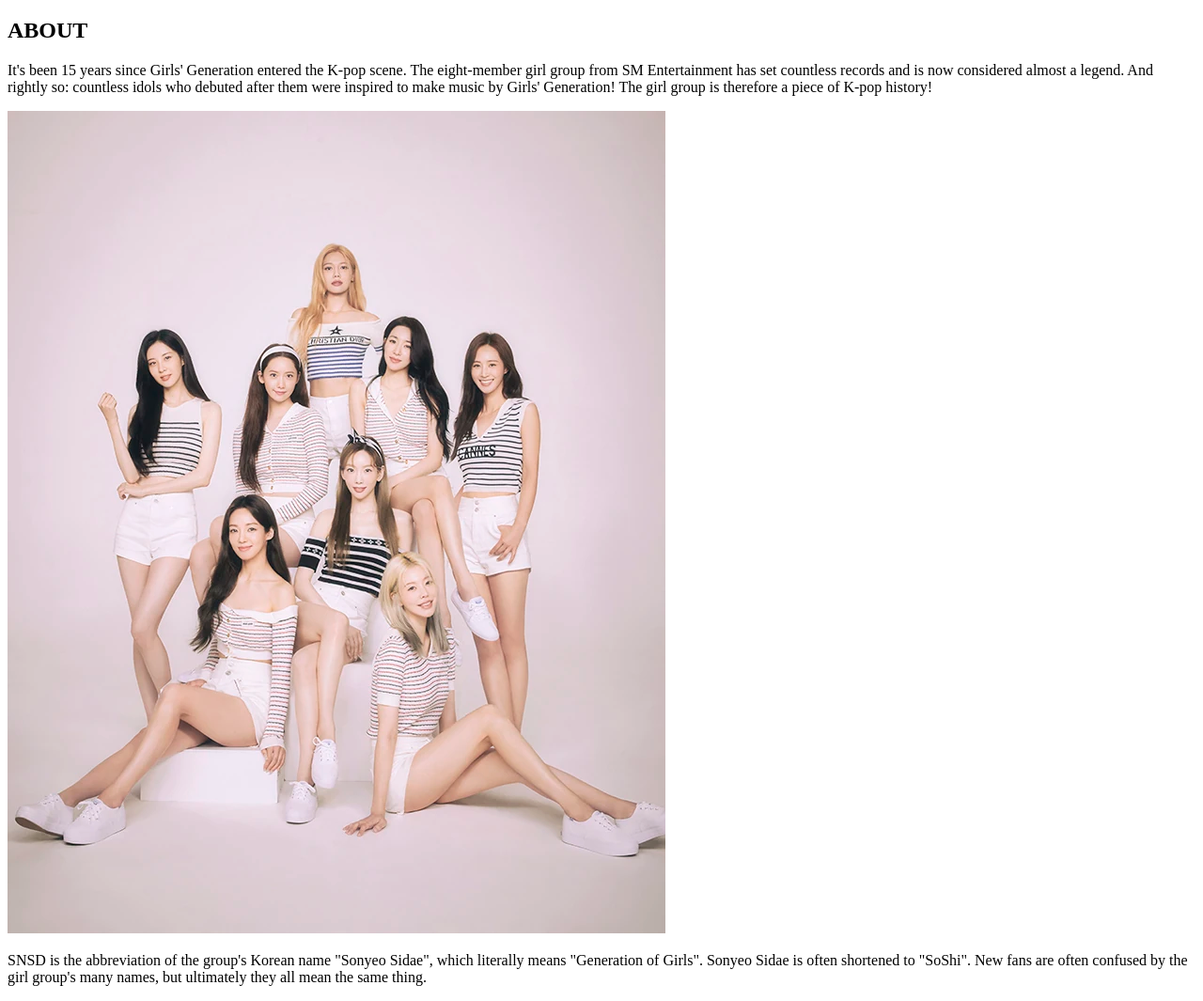
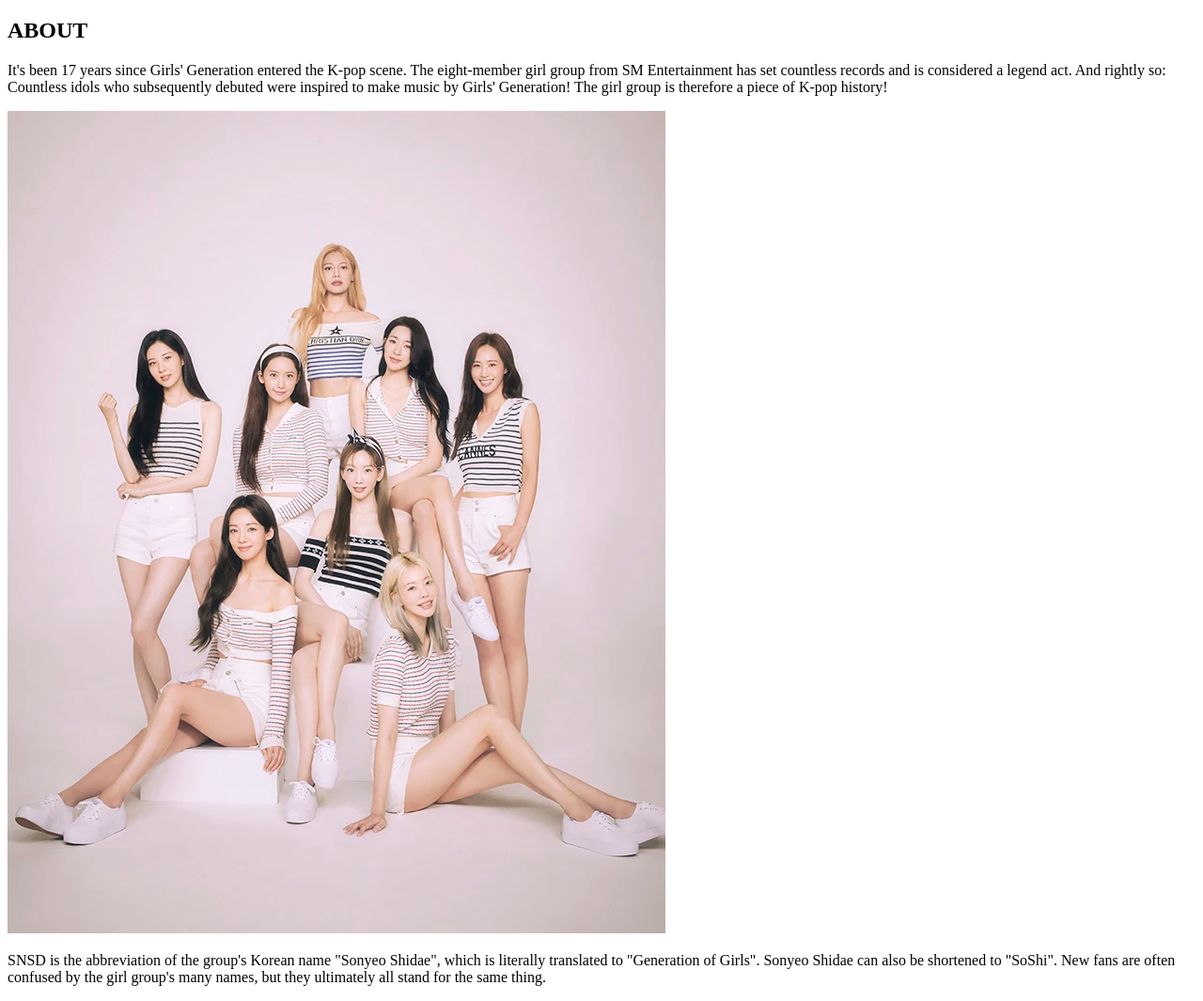
Before and after one commit to emazzz/firstever, a plain HTML site: page ABOUT.html in a window 1280 px wide. Shown: the part 149-1214 px from the top of the page at 94% size. Drawn offline with Linux system fonts and the light colour scheme.

Commit message:
Update ABOUT.html

```diff
--- a/ABOUT.html
+++ b/ABOUT.html
@@ -18,14 +18,14 @@
         </header>
         <section>
             <h2>ABOUT</h2>
-            <p>It's been 15 years since Girls' Generation entered the K-pop scene.
-             The eight-member girl group from SM Entertainment has set countless records and is now considered almost a legend.
-            And rightly so: countless idols who debuted after them were inspired to make music by Girls' Generation!
+            <p>It's been 17 years since Girls' Generation entered the K-pop scene.
+            The eight-member girl group from SM Entertainment has set countless records and is considered a legend act.
+            And rightly so: Countless idols who subsequently debuted were inspired to make music by Girls' Generation!
             The girl group is therefore a piece of K-pop history! </p>
              <img src="images/snsd main.jpeg">
-            <p>SNSD is the abbreviation of the group's Korean name "Sonyeo Sidae", which literally means "Generation of Girls".
-            Sonyeo Sidae is often shortened to "SoShi".
-            New fans are often confused by the girl group's many names, but ultimately they all mean the same thing.
+            <p>SNSD is the abbreviation of the group's Korean name "Sonyeo Shidae", which is literally translated to "Generation of Girls".
+            Sonyeo Shidae can also be shortened to "SoShi".
+            New fans are often confused by the girl group's many names, but they ultimately all stand for the same thing.
             </p>
             </section>
         <footer>
```
